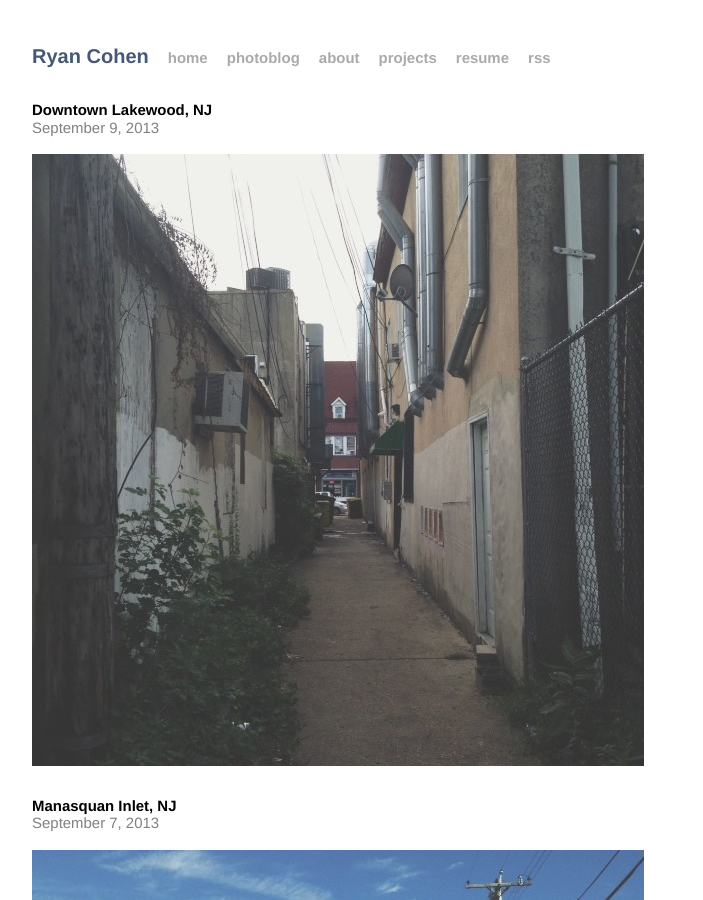
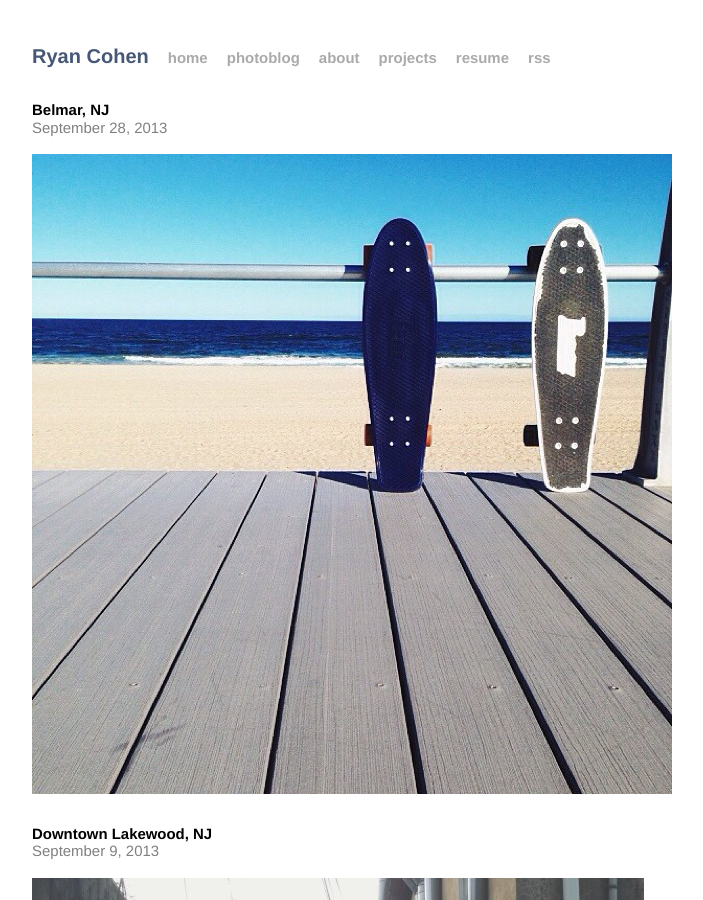
Before and after one commit to imryan/imryan.github.io, a Jekyll site: the page built from photoblog/index.html, in a window 1280 px wide and 900 px high. Shown: the whole window, without its empty margins (294-997 px from the left). Built offline with Jekyll 4.4.1, drawn with Linux system fonts in a browser that asks for light colours; Markdown is read by kramdown in place of the engine named in the settings.

Commit message:
Added photoblog entry

```diff
--- a/photoblog/index.html
+++ b/photoblog/index.html
@@ -23,6 +23,13 @@ title: Photoblog
 	</style>
 
 <body>
+
+<h3>Belmar, NJ</h3>
+<p>September 28, 2013</p>
+<img src="images/penny.jpg">
+
+<br>
+<br>
 
 <h3>Downtown Lakewood, NJ</h3>
 <p>September 9, 2013</p>
--- a/solve/index.html
+++ b/solve/index.html
@@ -26,6 +26,7 @@ title: Ryan Cohen
 
 		body {
 			font-family: helvetica;
+			text-align: center;
 		}
 
 		button {
```
Also changed, not shown: photoblog/images/penny.jpg (added).
